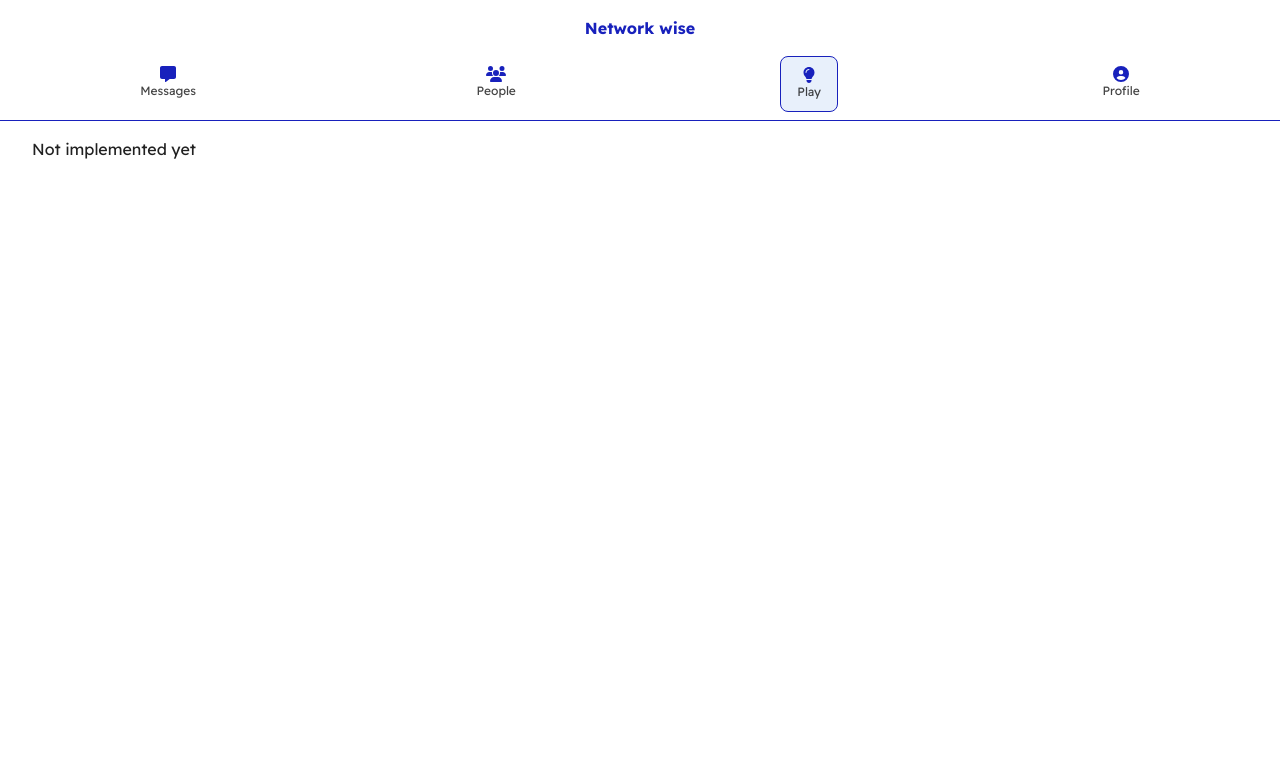
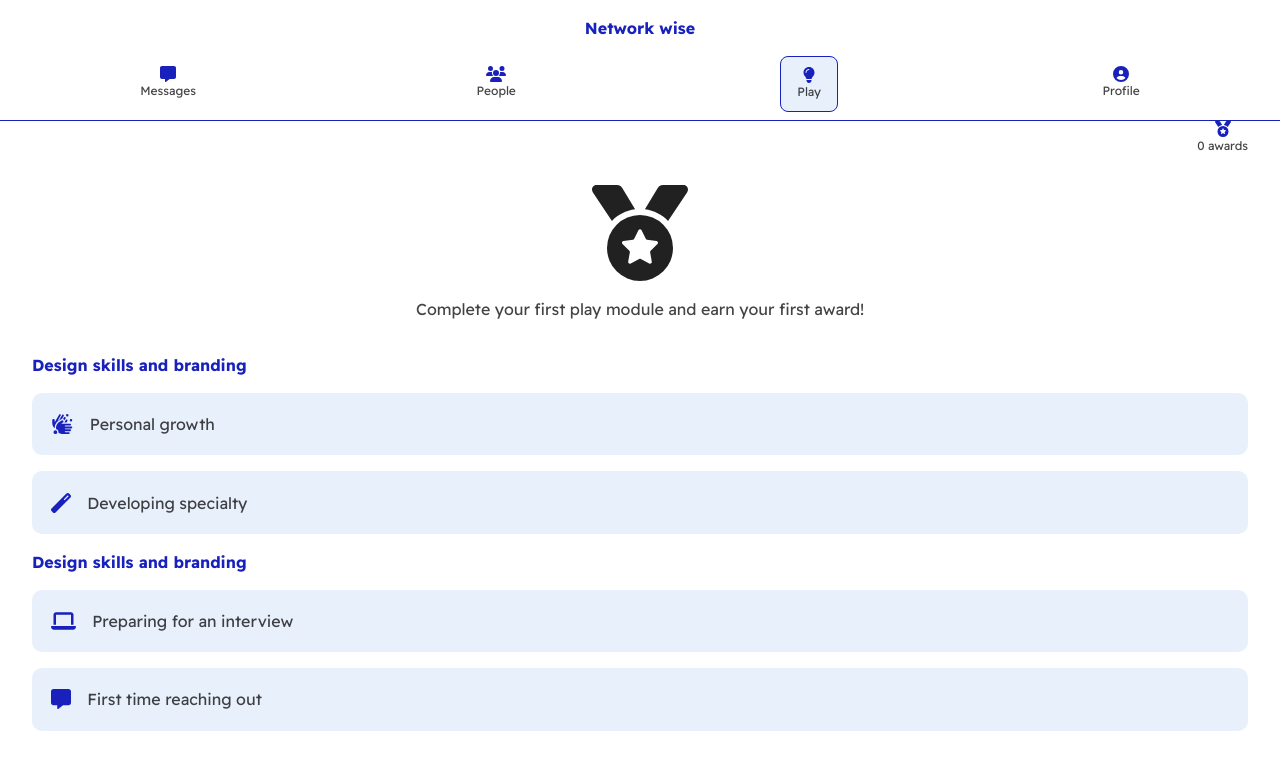
Before and after one commit to ValeriiaZub/networkwise, a React (Create React App) app: page /app/play in a window 1280 px wide. Shown: the top 770 px of the page. Built offline with nearby package versions, Linux system fonts and the light colour scheme.

Commit message:
Completed play page

```diff
--- a/src/index.js
+++ b/src/index.js
@@ -2,8 +2,10 @@ import React from 'react';
 import ReactDOM from 'react-dom';
 import { BrowserRouter, Route, Routes } from "react-router-dom";
 import reportWebVitals from './reportWebVitals';
+import Play from './pages/Play';
 import Index from './pages/Index';
 import SignUp from './pages/SignUp';
+import Profile from './pages/Profile';
 import PreOnboard from './pages/PreOnboard'
 import ProfileCreation from './pages/ProfileCreation';
 import App from './pages/App';
@@ -11,7 +13,6 @@ import AppLayout from './components/AppLayout'
 import ReadexPro from './assets/fonts/Readex_Pro/ReadexPro-VariableFont_wght.ttf'
 import { CssBaseline, ThemeProvider, createTheme } from '@mui/material';
 import './base.css'
-import Profile from './pages/Profile';
 
 const theme = createTheme({
   typography: {
@@ -54,7 +55,7 @@ ReactDOM.render(
           <Route path="/app" element={<AppLayout />}>
             <Route element={<div>Not implemented yet</div>} path="messages" />
             <Route element={<div>Not implemented yet</div>} path="messages/:id" />
-            <Route element={<div>Not implemented yet</div>} path="play" />
+            <Route element={<Play />} path="play" />
             <Route element={<Profile />} path="profile" />
             <Route element={<App />} path="/app" />
           </Route>
--- /dev/null
+++ b/src/pages/Play.jsx
@@ -0,0 +1,81 @@
+import { Typography, styled } from "@mui/material"
+import { FontAwesomeIcon } from '@fortawesome/react-fontawesome'
+import { faMedal, faWandMagic, faHandsWash, faLaptop, faMessage } from '@fortawesome/free-solid-svg-icons'
+import { Link } from "react-router-dom"
+
+const Flex = styled('div')({
+    display: 'flex',
+    flexDirection: 'column',
+    alignItems: 'center',
+    justifyContent: 'center',
+    width: '100%',
+    paddingTop: '3rem'
+})
+
+const Container = styled('div')({
+    display: 'grid',
+    gridGap: '1rem',
+    gridTemplateColumns: '1fr',
+    margin: '1rem 0rem',
+})
+
+const BoxCard = styled(Link)({
+    display: 'flex',
+    backgroundColor: '#E8F0FB',
+    borderRadius: '10px',
+    padding: '1.2rem',
+    alignItems: 'center',
+})
+
+const Awards = styled('div')({
+    position: 'absolute',
+    top: 0,
+    right: '2rem',
+    display: 'flex',
+    flexDirection: 'column',
+    alignItems: 'center',
+})
+
+const Section = ({ title, items = [] }) => (
+    <Container>
+        <Typography fontWeight={700} color="primary.main">{title}</Typography>
+        {items.map(item =>
+            <BoxCard to={item.link}>
+                <FontAwesomeIcon size="lg" icon={item.icon} />
+                <Typography paddingLeft="1rem" color="primary.gray">{item.title}</Typography>
+            </BoxCard>
+        )}
+    </Container>
+)
+
+const Play = () => (
+    <>
+        <Awards>
+            <FontAwesomeIcon color="#1821BC" icon={faMedal} />
+            <Typography textAlign='center' fontSize="12px" color="primary.gray">
+                0 awards
+            </Typography>
+        </Awards>
+        <Flex>
+            <FontAwesomeIcon size="6x" icon={faMedal} />
+            <Typography textAlign='center' padding="1rem" color="primary.gray">
+                Complete your first play module and earn your first award!
+            </Typography>
+        </Flex>
+        <Section title="Design skills and branding"
+            items={[
+                { icon: faHandsWash, title: 'Personal growth', link: '/app/play/questions' },
+                { icon: faWandMagic, title: 'Developing specialty', link: '/app/play/questions' },
+            ]}
+        />
+        <Section title="Design skills and branding"
+            items={[
+                { icon: faLaptop, title: 'Preparing for an interview', link: '/app/play/questions' },
+                { icon: faMessage, title: 'First time reaching out', link: '/app/play/questions' },
+            ]}
+        />
+
+    </>
+)
+
+export default Play
```
